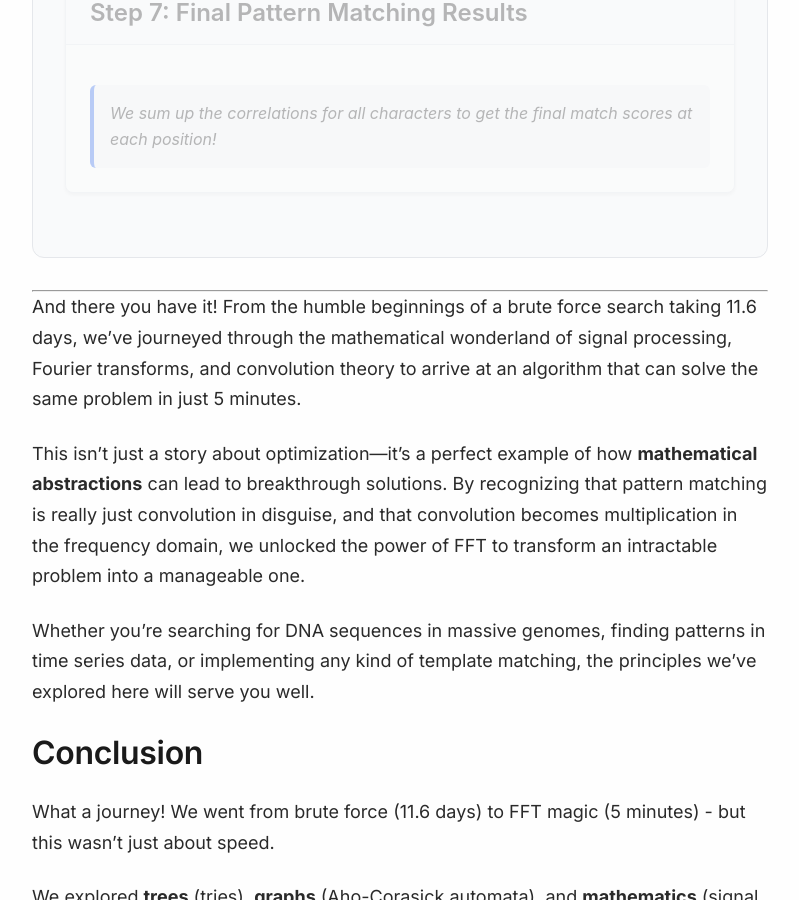
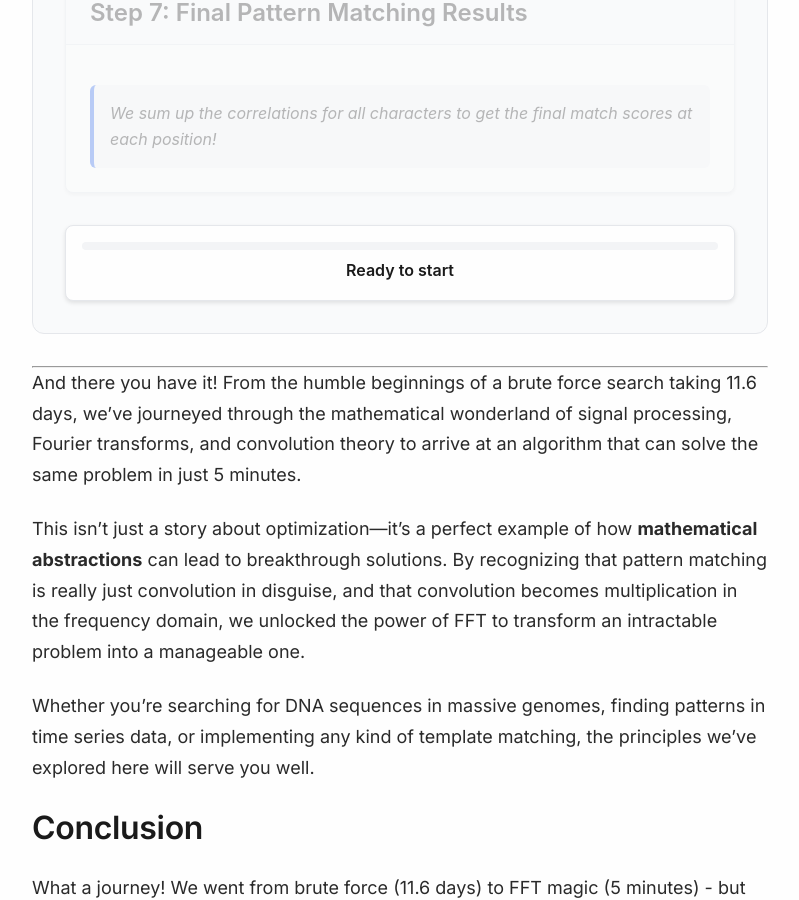
Before and after one commit to legendsovermyths/beyondbig-o, a Jekyll site: the page built from _posts/2025-08-20-string-search-steroids-fuzzy-matching.md, in a window 1280 px wide and 900 px high, scrolled down 24181 px. Shown: the whole window, without its empty margins (240-1039 px from the left). Built offline with Jekyll 4.4.1, drawn with Linux system fonts in a browser that asks for light colours; nearby versions of some CDN libraries.

Commit message:
fixed FFT demo

```diff
--- a/_posts/2025-08-20-string-search-steroids-fuzzy-matching.md
+++ b/_posts/2025-08-20-string-search-steroids-fuzzy-matching.md
@@ -3338,6 +3338,12 @@ Alright, enough theory! Let's see this magic in action. This interactive demo wi
                 </div>
             </div>
         </div>
+    </div>
+    <div class="demo-progress">
+        <div class="progress-bar">
+            <div class="progress-fill" id="progress-fill"></div>
+        </div>
+        <div class="progress-text" id="progress-text">Ready to start</div>
     </div>
 </div>
 
```
